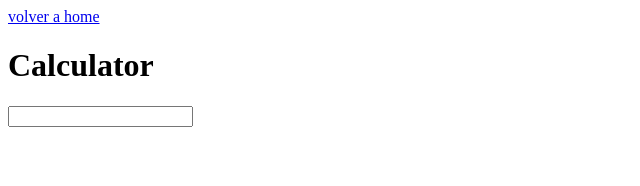
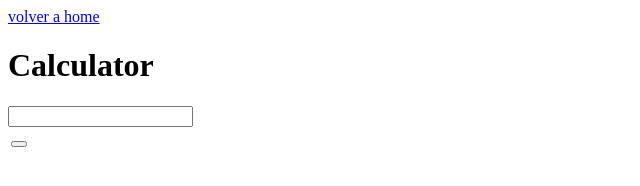
Before and after one commit to sofgrox/Learn_JavaScript, a plain HTML site: page exercise5.html in a window 1280 px wide. Shown: the full height of the page, 0-640 px from the left. Drawn offline with Linux system fonts and the light colour scheme.

Commit message:
Update 31/08/23

```diff
--- a/exercise5.html
+++ b/exercise5.html
@@ -11,6 +11,15 @@
     <h1>Calculator</h1>
     <!-- Input -->
     <input type="text" id="inputNumber" />
+    <!-- botones -->
+    <table>
+        <tr>
+            <td><button></button></td>
+            <td></td>
+            <td></td>
+            <td></td>
+        </tr>
+    </table>
 
     <!-- script -->
     <script src="./js/level_5/calculator.js"></script>
```
